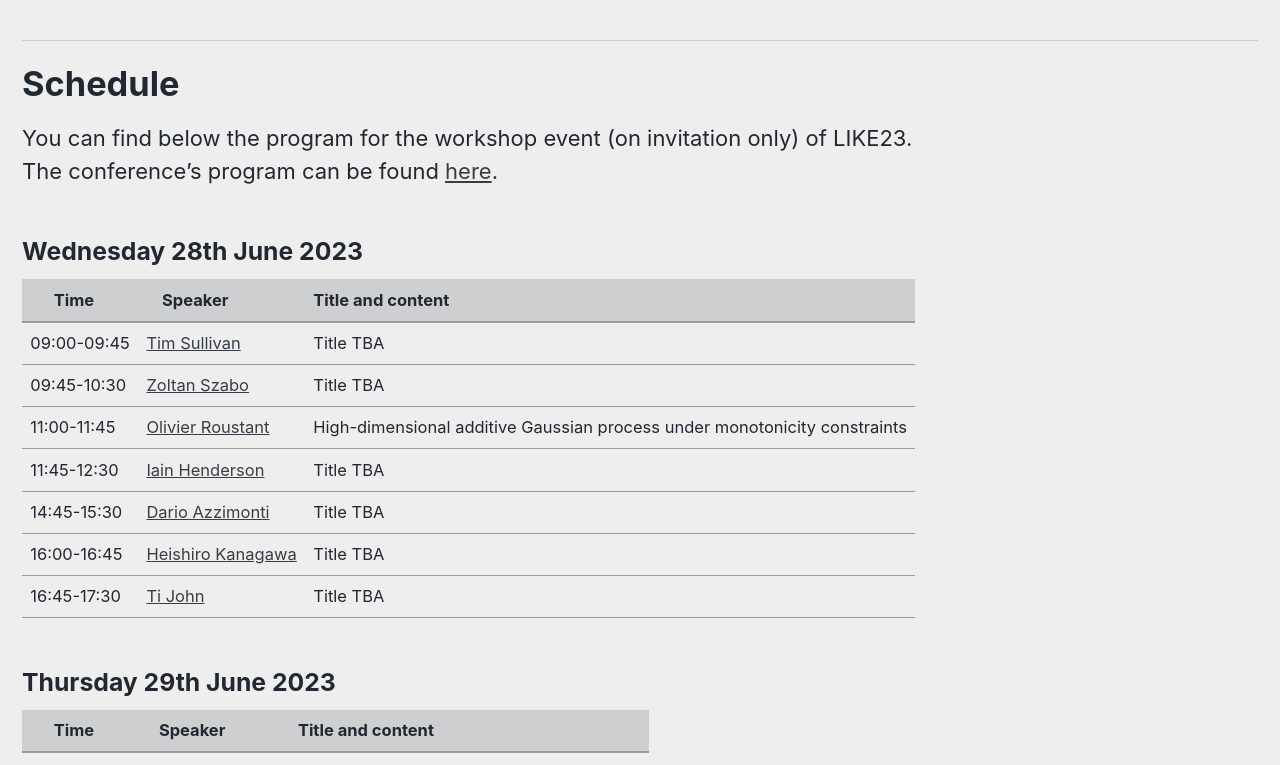
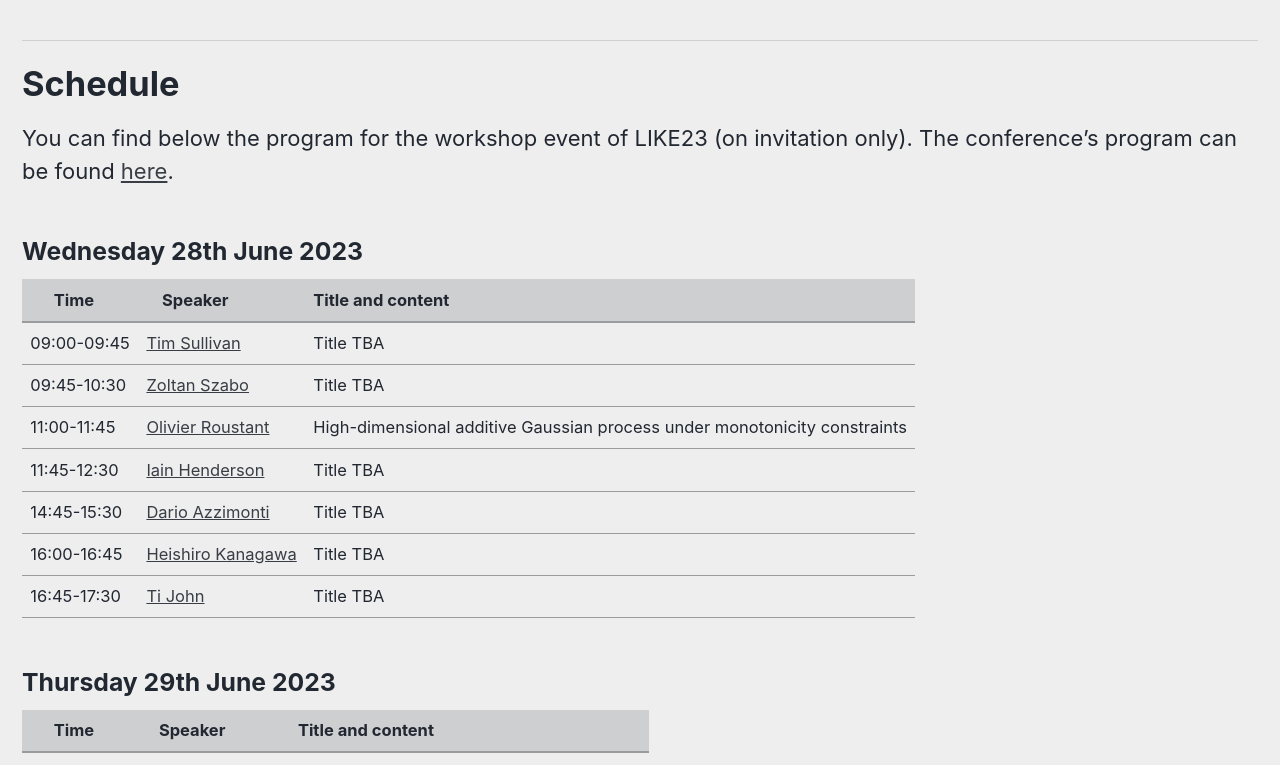
Before and after one commit to LIKE23-Bern/LIKE23-Bern.github.io, a Jekyll site: the page built from _pages/workshop.md, in a window 1280 px wide and 900 px high, scrolled down 339 px, cut to the strip 135-900 px from the top of the window. Built offline with Jekyll 4.4.1, drawn with Linux system fonts in a browser that asks for light colours; cached includes are drawn as plain includes.

```diff
--- a/_pages/workshop.md
+++ b/_pages/workshop.md
@@ -24,7 +24,7 @@ header:
 
 # Schedule
 
-You can find below the program for the workshop event (on invitation only) of LIKE23.
+You can find below the program for the workshop event of LIKE23 (on invitation only).
 The conference's program can be found [here](program).
 
 ### Wednesday 28th June 2023
```
